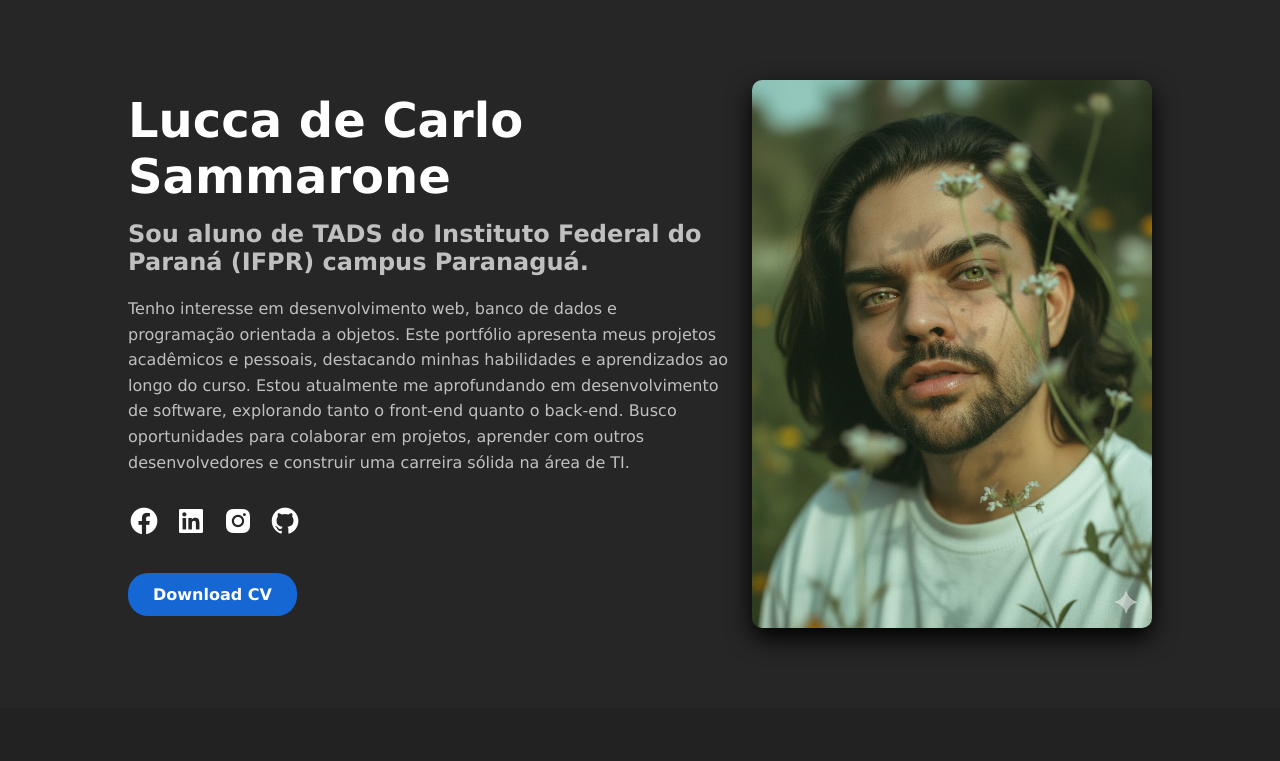
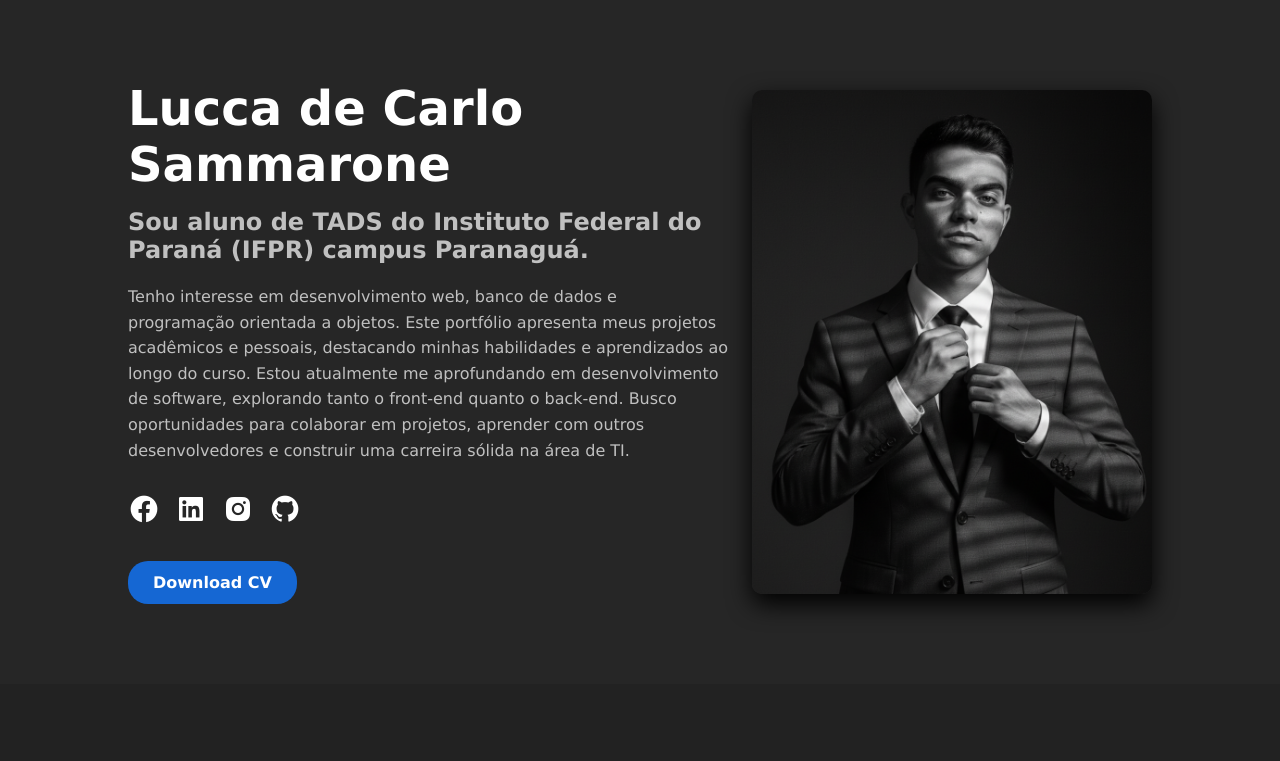
Before and after one commit to LuccadeCarlo/LuccadeCarlo.github.io, a plain HTML site: page index.html in a window 1280 px wide. Shown: the top 761 px of the page. Drawn offline with nearby package versions, Linux system fonts and the light colour scheme.

Commit message:
Alterei imagem de perfil do portfólio

```diff
--- a/index.html
+++ b/index.html
@@ -36,7 +36,7 @@
             <a href="Currículo.pdf" class="btn" download="Currículo.pdf">Download CV</a>
         </div>
         <div class="home-img">
-            <img src="unnamed.jpg" alt="foto">
+            <img src="img.png" alt="foto">
         </div>
     </section>
 
```
Also changed, not shown: img.png (added).
